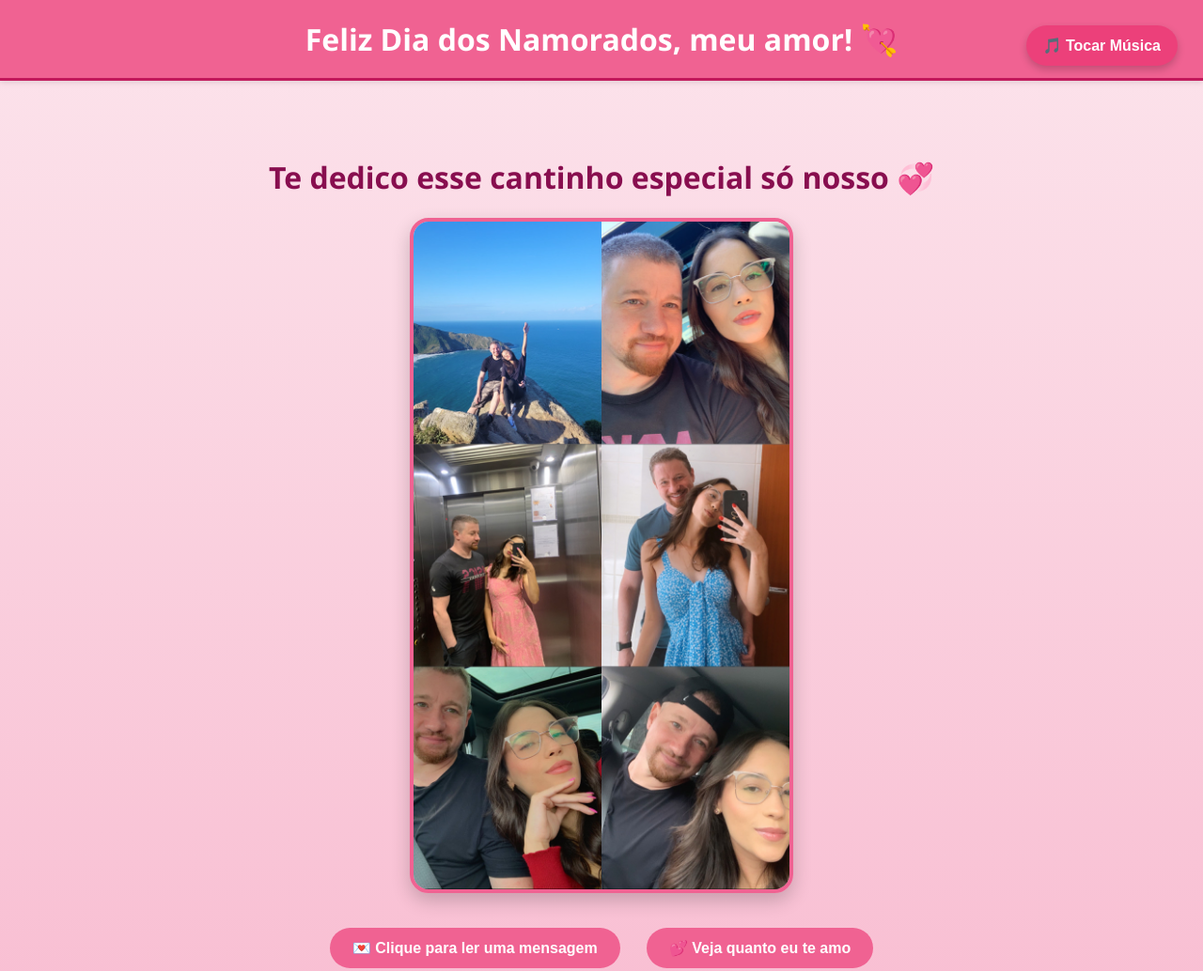
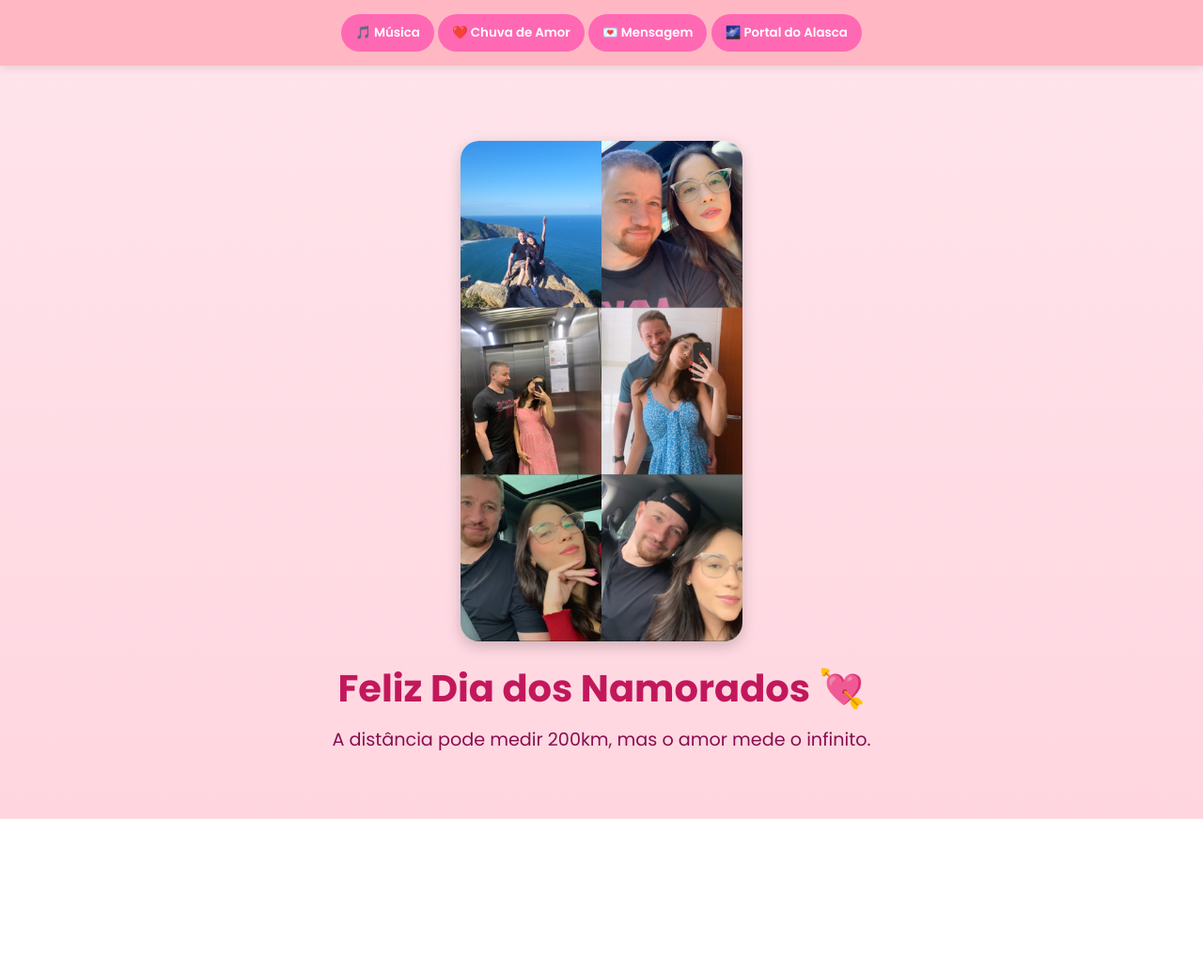
Before and after one commit to marcelasimaoo/SiteDiadosnamorados-, a plain HTML site: page index.html in a window 1280 px wide. Shown: the top 1034 px of the page at 94% size. After the commit the page ends 872 px from the top, so only its background shows below. Drawn offline with Linux system fonts and the light colour scheme.

Commit message:
codigos totalmente atulizados e funcionando, botoes e comandos

```diff
--- a/index.html
+++ b/index.html
@@ -2,47 +2,53 @@
 <html lang="pt-BR">
 <head>
   <meta charset="UTF-8" />
-  <meta name="viewport" content="width=device-width, initial-scale=1.0"/>
-  <title>Feliz Dia dos Namorados 💖</title>
+  <meta name="viewport" content="width=device-width, initial-scale=1" />
+  <title>Para o Amor da Minha Vida 💖</title>
   <link rel="stylesheet" href="style.css" />
+  <link href="https://fonts.googleapis.com/css2?family=Pacifico&family=Poppins:wght@400;600;700&display=swap" rel="stylesheet">
 </head>
 <body>
+  <audio id="musica" src="mp3.mp3" autoplay loop></audio>
 
-  <button id="playPauseBtn" class="botao-musica">🎵 Tocar Música</button>
-  <audio id="musica" src="mp3.mp3" loop></audio>
+  <header class="topo">
+    <div class="botoes">
+      <button onclick="toggleMusica()">🎵 Música</button>
+      <button onclick="iniciarChuvaDeAmor()">❤️ Chuva de Amor</button>
+      <button onclick="mostrarMensagem()">💌 Mensagem</button>
+      <button onclick="abrirPortalDoAlasca()">🌌 Portal do Alasca</button>
+    </div>
+  </header>
 
-  <div class="mensagem-topo">
-    Feliz Dia dos Namorados, meu amor! 💘
-  </div>
+  <main class="conteudo">
+    <img src="imagem.jpg.jpg" alt="Foto do Casal" class="foto-casal" />
 
-  <div class="container">
-    <h1>Te dedico esse cantinho especial só nosso 💞</h1>
+    <h1 class="titulo">Feliz Dia dos Namorados 💘</h1>
+    <p class="frase-principal">A distância pode medir 200km, mas o amor mede o infinito.</p>
 
-    <div class="foto-principal">
-      <img src="imagem.jpg.jpg" alt="Nosso momento especial" />
-    </div>
+    <section id="mensagem-secreta" class="oculto mensagem">
+      <p>Meu amor,</p>
+      <p>
+        Nem o mais preciso dos instrumentos de medição conseguiria dimensionar o quanto eu te amo.<br />
+        A metrologia pode medir milímetros, segundos e distâncias...<br />
+        Mas jamais medirá o amor imenso que sinto por você.<br />
+        Estamos a 200km de distância, mas meu coração vive do lado esquerdo do seu peito.<br />
+        Porque o que nos liga não são metros — é sentimento puro, real e eterno. 💗📏
+      </p>
+      <span class="assinatura">— Com amor, sua metrologuinha preferida 💖</span>
+    </section>
 
-    <button onclick="mostrarMensagem()">💌 Clique para ler uma mensagem</button>
-    <p id="mensagem-secreta" class="mensagem-oculta">
-      Você é o meu lugar favorito no mundo inteiro.
-      Obrigada por me fazer tão feliz todos os dias.
-      Eu te amo além das palavras! ❤️
-    </p>
+    <section id="portal-alasca" class="oculto portal">
+      <h2>🌌 Bem-vindo ao Portal do Alasca ❄️</h2>
+      <p>O frio do Portal do Alasca, so serviu para um proposito, fez nascer o calor do nosso amor!</p>
+      <div id="presente" class="presente">
+        <h2>🎁 Vale-Presente Especial</h2>
+        <p>Você acaba de desbloquear um presente, por mais que já me tenha na sua vida, que sou o maior presente de todos
+          : <br> <strong> Preciso de um beijinho, para receber o presente 🤗</strong> 💝</p>
+      </div>
+    </section>
+  </main>
 
-    <button onclick="iniciarChuvaDeAmor()">💕 Veja quanto eu te amo</button>
-    <div id="chuva" class="chuva-container"></div>
-
-    <button onclick="mostrarPresente()">🎁 Receba seu presente físico</button>
-    <div id="presente-container" class="presente-oculto">
-      <p class="presente-texto">
-        Nada se compara a ter o presente mais raro e precioso: <strong>sua namorada 💘</strong><br>
-        Mas... aqui está seu vale-presente físico!
-      </p>
-      <div class="cupom-animado">
-        🎫 CUPOM ESPECIAL: <span class="beijo">💋 Preciso de um beijinho 💋</span>
-      </div>
-    </div>
-  </div>
+  <div id="chuva"></div>
 
   <script src="script.js"></script>
 </body>
--- a/script.js
+++ b/script.js
@@ -1,43 +1,55 @@
-const musica = document.getElementById("musica");
-const playPauseBtn = document.getElementById("playPauseBtn");
-let tocando = false;
-
-playPauseBtn.onclick = () => {
-  if (!tocando) {
-    musica.play();
-    playPauseBtn.textContent = "⏸️ Pausar Música";
+function toggleMusica() {
+  const audio = document.getElementById('musica');
+  if (audio.paused) {
+    audio.play();
   } else {
-    musica.pause();
-    playPauseBtn.textContent = "🎵 Tocar Música";
+    audio.pause();
   }
-  tocando = !tocando;
-};
-
-function mostrarMensagem() {
-  const mensagem = document.getElementById("mensagem-secreta");
-  mensagem.classList.toggle("mostrar");
 }
 
 function iniciarChuvaDeAmor() {
-  const chuva = document.getElementById("chuva");
-  chuva.classList.add("ativa");
+  const chuva = document.getElementById('chuva');
 
   setInterval(() => {
-    const frase = document.createElement("div");
-    frase.textContent = "eu te amo 💖";
-    frase.classList.add("frase-amor");
-    frase.style.left = `${Math.random() * 100}vw`;
-    frase.style.fontSize = `${Math.random() * 20 + 10}px`;
-    frase.style.animationDuration = `${Math.random() * 3 + 3}s`;
-    chuva.appendChild(frase);
+    const coracao = document.createElement('span');
+    coracao.className = 'coração-caindo';
+    coracao.innerText = Math.random() < 0.5 ? "❤️" : "💖";
+
+    coracao.style.position = "absolute";
+    coracao.style.left = Math.random() * 100 + "vw";
+    coracao.style.top = "-30px";
+    coracao.style.fontSize = (Math.random() * 20 + 24) + "px";
+    coracao.style.animation = "cair 5s linear forwards";
+    coracao.style.opacity = "0.9";
+    coracao.style.zIndex = "1000";
+    coracao.style.pointerEvents = "none";
+
+    chuva.appendChild(coracao);
 
     setTimeout(() => {
-      frase.remove();
+      coracao.remove();
     }, 6000);
-  }, 120);
+  }, 300);
 }
 
-function mostrarPresente() {
-  const presente = document.getElementById("presente-container");
-  presente.classList.toggle("mostrar");
+
+function esconderTodos() {
+  document.getElementById('mensagem-secreta').classList.add('oculto');
+  document.getElementById('portal-alasca').classList.add('oculto');
 }
+
+
+function mostrarMensagem() {
+  esconderTodos();
+  const mensagem = document.getElementById('mensagem-secreta');
+  mensagem.classList.remove('oculto');
+  mensagem.scrollIntoView({ behavior: "smooth", block: "center" });
+}
+
+
+function abrirPortalDoAlasca() {
+  esconderTodos();
+  const portal = document.getElementById('portal-alasca');
+  portal.classList.remove('oculto');
+  portal.scrollIntoView({ behavior: "smooth", block: "center" });
+}
--- a/style.css
+++ b/style.css
@@ -1,156 +1,134 @@
-/* Fundo romântico com gradiente */
-body {
+* {
   margin: 0;
   padding: 0;
-  font-family: 'Segoe UI', sans-serif;
-  background: linear-gradient(to bottom, #fce4ec, #f8bbd0);
-  color: #880e4f;
-  overflow-x: hidden;
+  box-sizing: border-box;
+  font-family: 'Poppins', sans-serif;
 }
 
-/* Botão de música fixo no topo */
-.botao-musica {
-  position: fixed;
-  top: 15px;
-  right: 15px;
-  background-color: #ec407a;
-  color: white;
-  border: none;
-  padding: 12px 18px;
-  border-radius: 50px;
-  font-weight: bold;
-  cursor: pointer;
-  box-shadow: 0 4px 8px rgba(0,0,0,0.2);
-  z-index: 1000;
-  transition: background-color 0.3s;
+body {
+  background: linear-gradient(to bottom, #ffe5ec, #ffd6e0);
+  color: #6a1b4d;
+  text-align: center;
+  overflow-x: hidden;
+  min-height: 100vh;
+  padding-top: 120px;
+  position: relative;
 }
 
-.botao-musica:hover {
-  background-color: #d81b60;
-}
-
-/* Título fixo */
-.mensagem-topo {
-  text-align: center;
-  font-size: 2em;
-  background: #f06292;
-  color: white;
-  padding: 20px;
-  font-weight: bold;
-  border-bottom: 3px solid #c2185b;
-  box-shadow: 0 2px 6px rgba(0,0,0,0.1);
-}
-
-/* Container central */
-.container {
-  max-width: 800px;
-  margin: 40px auto;
-  text-align: center;
-  padding: 20px;
-}
-
-/* Imagem principal */
-.foto-principal img {
-  width: 100%;
-  max-width: 400px;
-  border-radius: 20px;
-  border: 4px solid #f06292;
-  box-shadow: 0 8px 20px rgba(0,0,0,0.2);
-  margin-bottom: 20px;
-}
-
-/* Botões fofos */
-button {
-  background-color: #f06292;
-  color: white;
-  border: none;
-  border-radius: 40px;
-  padding: 12px 24px;
-  font-size: 1em;
-  margin: 12px;
-  cursor: pointer;
-  font-weight: bold;
-  transition: all 0.3s;
-}
-
-button:hover {
-  background-color: #ec407a;
-  transform: scale(1.05);
-}
-
-/* Mensagem secreta */
-.mensagem-oculta {
-  display: none;
-  margin-top: 20px;
-  font-size: 1.2em;
-  animation: fadeIn 1s forwards;
-}
-
-.mensagem-oculta.mostrar {
-  display: block;
-}
-
-@keyframes fadeIn {
-  from { opacity: 0; transform: translateY(-10px); }
-  to { opacity: 1; transform: translateY(0); }
-}
-
-/* Chuva de amor estilo tela cheia */
-.chuva-container {
+header.topo {
   position: fixed;
   top: 0;
   left: 0;
   width: 100%;
-  height: 100%;
-  pointer-events: none;
-  overflow: hidden;
+  background: rgba(255, 182, 193, 0.95);
+  padding: 15px 10px;
+  display: flex;
+  justify-content: center;
+  flex-wrap: wrap;
+  gap: 10px;
+  box-shadow: 0 2px 10px rgba(0,0,0,0.1);
   z-index: 999;
 }
 
-.frase-amor {
+header button {
+  background-color: #ff69b4;
+  color: white;
+  border: none;
+  padding: 10px 15px;
+  border-radius: 20px;
+  cursor: pointer;
+  transition: transform 0.2s, background 0.3s;
+  font-weight: 600;
+}
+
+header button:hover {
+  transform: scale(1.05);
+  background-color: #ff1493;
+}
+
+/* Conteúdo principal */
+main.conteudo {
+  display: flex;
+  flex-direction: column;
+  align-items: center;
+  padding: 30px 15px;
+  max-width: 800px;
+  margin: 0 auto;
+}
+
+/* Foto */
+.foto-casal {
+  width: 300px;
+  max-width: 80%;
+  border-radius: 20px;
+  box-shadow: 0 5px 15px rgba(0,0,0,0.2);
+  margin-bottom: 20px;
+}
+
+.titulo {
+  font-size: 2.5em;
+  color: #c2185b;
+  margin-bottom: 10px;
+}
+
+.frase-principal {
+  font-size: 1.2em;
+  margin-bottom: 40px;
+  color: #880e4f;
+}
+
+.oculto {
+  display: none;
+}
+
+.mensagem, .portal, .presente {
+  background: #fff0f5;
+  padding: 20px;
+  margin: 30px 0;
+  border-radius: 20px;
+  box-shadow: 0 3px 10px rgba(0,0,0,0.1);
+  max-width: 90%;
+}
+
+.assinatura {
+  display: block;
+  margin-top: 20px;
+  font-style: italic;
+  color: #ad1457;
+}
+
+/* Chuva */
+#chuva {
+  position: fixed;
+  top: 0;
+  left: 0;
+  width: 100vw;
+  height: 100vh;
+  pointer-events: none;
+  z-index: 9999;
+  overflow: hidden;
+}
+
+.coração-caindo {
   position: absolute;
   top: 0;
+  color: #ff1493;
+  font-size: 22px;
+  font-weight: bold;
+  opacity: 0.9;
+  text-shadow: 0 0 8px #ff69b4;
+  animation: cair 5s linear infinite;
   white-space: nowrap;
-  color: #d81b60;
-  font-weight: bold;
-  opacity: 0.7;
-  animation-name: cair;
-  animation-timing-function: linear;
+  font-family: 'Poppins', cursive;
 }
 
 @keyframes cair {
-  0% { transform: translateY(-10%); }
-  100% { transform: translateY(110vh); opacity: 0; }
+  0% {
+    transform: translateY(-10vh) rotate(0deg);
+    opacity: 1;
+  }
+  100% {
+    transform: translateY(110vh) rotate(360deg);
+    opacity: 0;
+  }
 }
-
-/* Presente */
-.presente-oculto {
-  display: none;
-  margin-top: 20px;
-  font-size: 1.1em;
-}
-
-.presente-oculto.mostrar {
-  display: block;
-}
-
-.presente-texto {
-  background-color: #fce4ec;
-  padding: 20px;
-  border-radius: 15px;
-  border: 2px dashed #f06292;
-  font-weight: bold;
-  box-shadow: 0 4px 12px rgba(0,0,0,0.1);
-}
-
-.cupom-animado {
-  margin-top: 10px;
-  font-size: 1.4em;
-  animation: pulse 1s infinite alternate;
-  color: #ad1457;
-}
-
-@keyframes pulse {
-  from { transform: scale(1); }
-  to { transform: scale(1.05); color: #d81b60; }
-}
```
